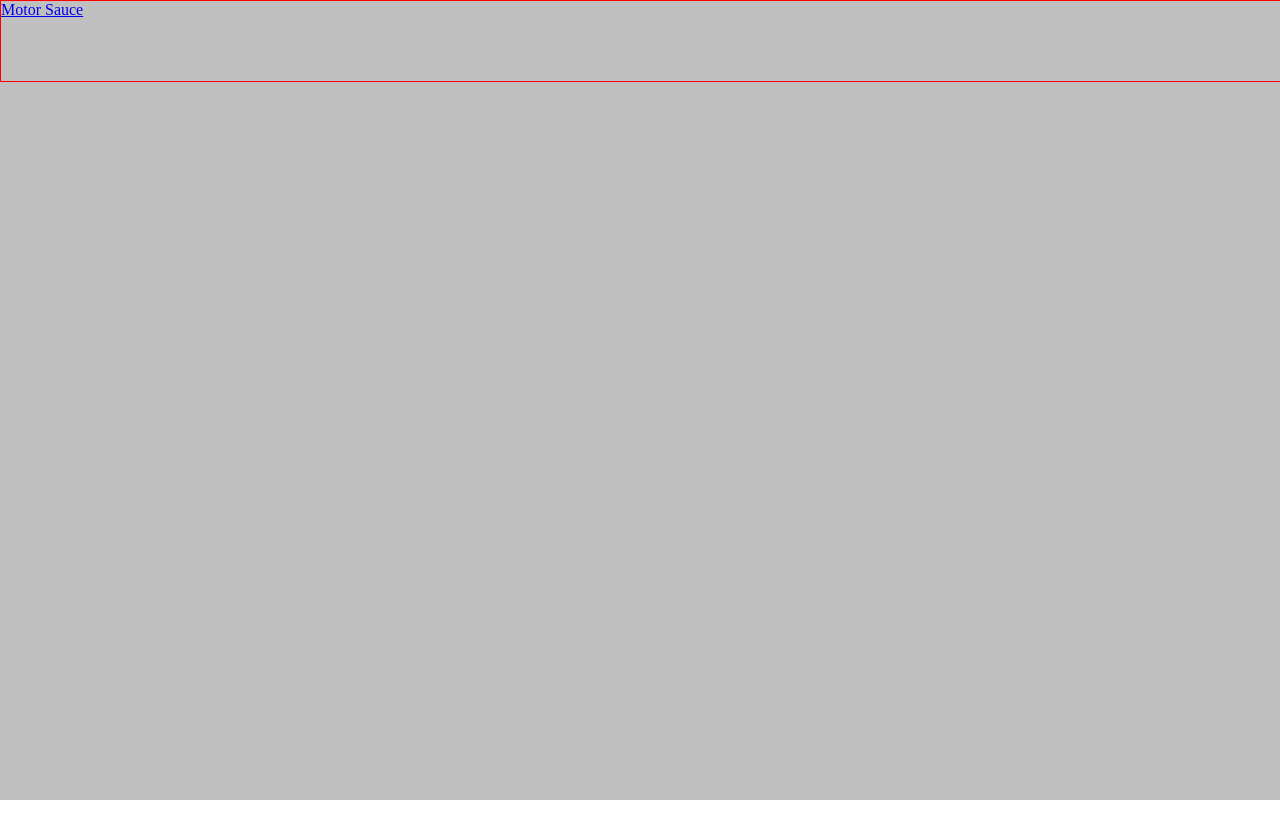
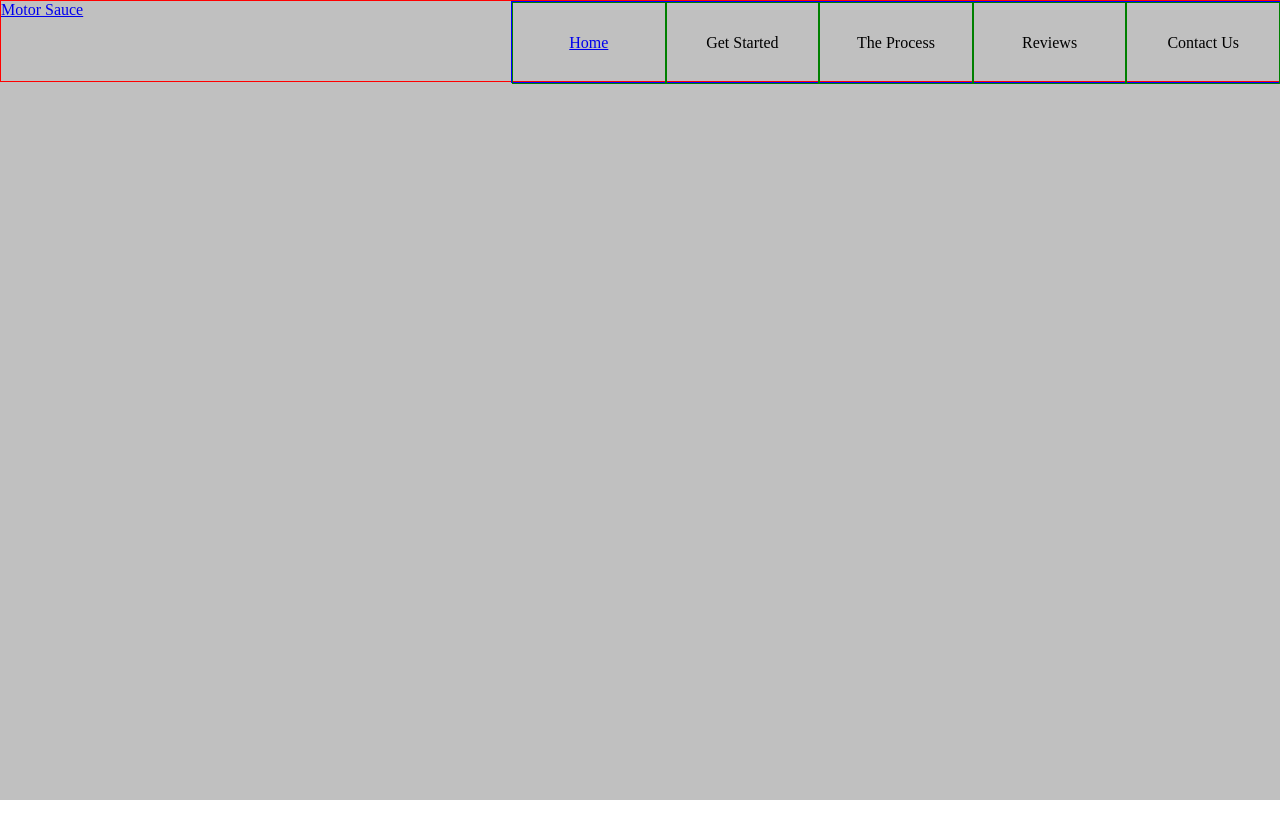
Before and after one commit to icy26/Simplistic, a React (Create React App) app: page / in a window 1280 px wide. Shown: the top 838 px of the page. Built offline with nearby package versions, Linux system fonts and the light colour scheme.

Commit message:
Desktop & Mobile menu structure complete

```diff
--- a/src/General/Components/Navbar/NavbarElements.js
+++ b/src/General/Components/Navbar/NavbarElements.js
@@ -8,7 +8,6 @@ export const Bar = styled.nav`
   border: 1px solid #FF0000;
   display: flex;
   justify-content: space-between;
-  //align-items: center;
 
   @media only screen and (min-width: 720px) {
     /*desktop*/
@@ -29,10 +28,6 @@ export const NavButton = styled.button`
 
   border: 2px solid #0000FF;
 
-  @media only screen and (min-width: 720px) {
-    /*desktop*/
-    display: none;
-  }
 `;
 
 export const NavMenu = styled.div`
@@ -42,21 +37,30 @@ export const NavMenu = styled.div`
   height: 50vh;
   display: flex;
   flex-direction: column;
-    align-items: center;
   margin-top: 12vh;
   border: 1px solid #0000FF;
 
   @media only screen and (min-width: 720px) {
     /*desktop*/
-        display: none;
+    position: static;
+    width: 60%;
+    height: 100%;
+    flex-direction: row;
+    margin-top: 0vh;
   }
 `;
 
 export const NavItem = styled.a`
   width: 100%;
-  height: 25%;
+  height: 20%;
   border: 1px solid #008000;
   display: flex;
   justify-content: center;
   align-items: center;
+
+  @media only screen and (min-width: 720px) {
+    /*desktop*/
+    width: 20%;
+    height: 100%;
+  }
 `;
--- a/src/General/Components/Navbar/index.js
+++ b/src/General/Components/Navbar/index.js
@@ -1,16 +1,47 @@
 import React from 'react'
-import {Bar, Name, NavButton, NavMenu, NavItem} from './NavbarElements.js'
+import {Bar, Name, NavMenu, NavItem} from './NavbarElements.js'
 import NavButtonMobile from './NavButtonMobile.js'
 
 export default function Navbar() {
+
+  const [width, setWidth] = React.useState(window.innerWidth);
+  const breakpoint = 720;
+
+  React.useEffect(() => {
+    const handleWindowResize = () => setWidth(window.innerWidth)
+    window.addEventListener("resize", handleWindowResize);
+
+    // Return a function from the effect that removes the event listener
+    return () => window.removeEventListener("resize", handleWindowResize);
+  }, []);
+
   return (
     <Bar>
       <Name href='/'>
         Motor Sauce
       </Name>
-      <NavButtonMobile />
 
-      {/* <NavMenu /> */}
+      {/* If mobile render opt1 else render opt2 */}
+      {width < breakpoint ? <NavButtonMobile /> :
+        <NavMenu>
+          <NavItem href='/'>
+              Home
+            </NavItem>
+            <NavItem>
+              Get Started
+            </NavItem>
+            <NavItem>
+              The Process
+            </NavItem>
+            <NavItem>
+              Reviews
+            </NavItem>
+            <NavItem>
+              Contact Us
+            </NavItem>
+        </NavMenu>
+      }
+
     </Bar>
   )
 }
--- a/src/Learn/index.js
+++ b/src/Learn/index.js
@@ -11,7 +11,13 @@ function Learn() {
 
     {/* CSS in JS - Styled Components */}
       <Simple />
+
+    {/* Conditional Rendering, 2 Options */}
+    {false && (
       <Simple2 />
+    )}
+
+    {true ? <Simple2 /> : null}
 
     </div>
   )
```
Also changed, not shown: src/General/Components/Navbar/NavButtonMobile.js (line endings or trailing spaces). Lines whose indentation alone changed are shown as unchanged.
